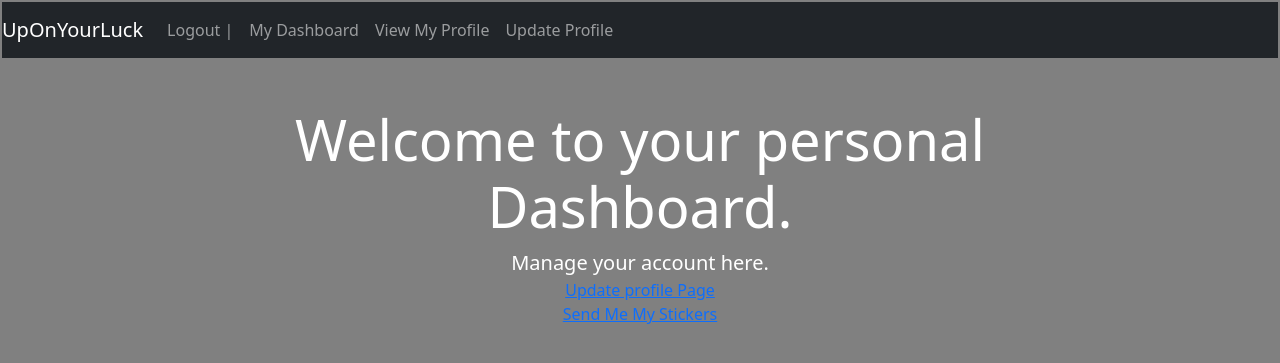
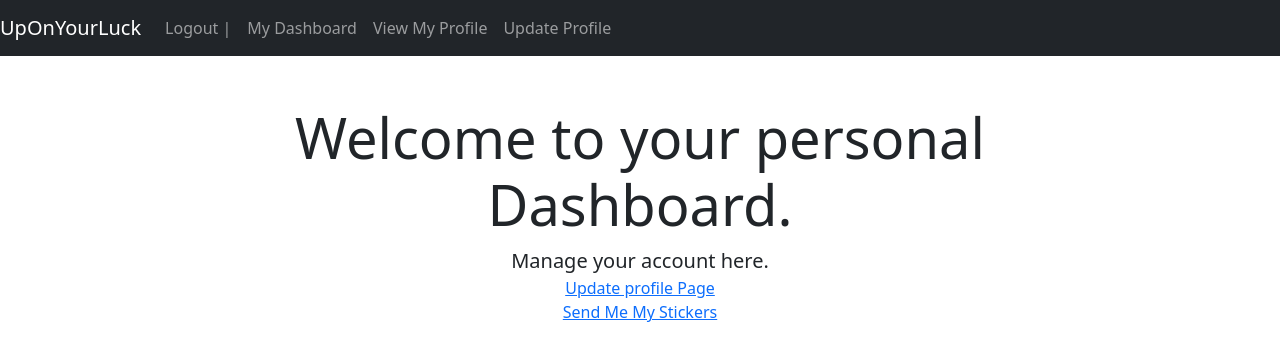
Before and after one commit to nebula1989/UpOnYourLuck, a Django app: page /dashboard in a window 1280 px wide. Shown: the top 363 px of the page. Run offline with Django 4.2, Linux system fonts and the light colour scheme; the visitor is signed in with stand-in values (Sample User, id 1); some libraries are stand-ins or nearby versions.

Commit message:
removed grey background, changed default white text to black

```diff
--- a/templates/base.html
+++ b/templates/base.html
@@ -17,7 +17,7 @@
     {% endblock %}
 
 </head>
-<body style="padding: 2px; background-color: gray">
+<body>
 
 
 {% block navbar %}
--- /dev/null
+++ b/user/static/user/styles.css
@@ -0,0 +1,3 @@
+#dashboard-banner {
+    color: black;
+}
--- a/user/templates/dashboard.html
+++ b/user/templates/dashboard.html
@@ -1,11 +1,12 @@
 {% extends 'base.html' %}
+{% load static %}
 
 {% block content %}
 
 <!-- For demo purpose -->
 <div class="row">
-    <div class="col-lg-7 mx-auto text-white text-center pt-5">
-        <h1 class="display-4">Welcome to your personal Dashboard.</h1>
+    <div class="col-lg-7 mx-auto text-center pt-5">
+        <h1 class="display-4" id="dashboard-banner">Welcome to your personal Dashboard.</h1>
         <p class="lead mb-0">Manage your account here.</p>
         <a href="{% url 'update_profile' %}">Update profile Page</a><br>
         <a href="{% url 'sticker_index' %}">Send Me My Stickers</a>
--- a/user/templates/profile.html
+++ b/user/templates/profile.html
@@ -4,7 +4,7 @@
 {% block content %}
 <!-- For demo purpose -->
 <div class="row">
-    <div class="col-lg-7 mx-auto text-white text-center pt-5">
+    <div class="col-lg-7 mx-auto text-center pt-5">
         <h1 class="display-4">Hello, welcome to my profile, and thanks for scanning.  My name is {{ current_user }}</h1>
     </div>
 </div><!-- End -->
```
Also changed, not shown: user/static/styles.css (deleted), user/static/user/img/default.jpg (deleted).
